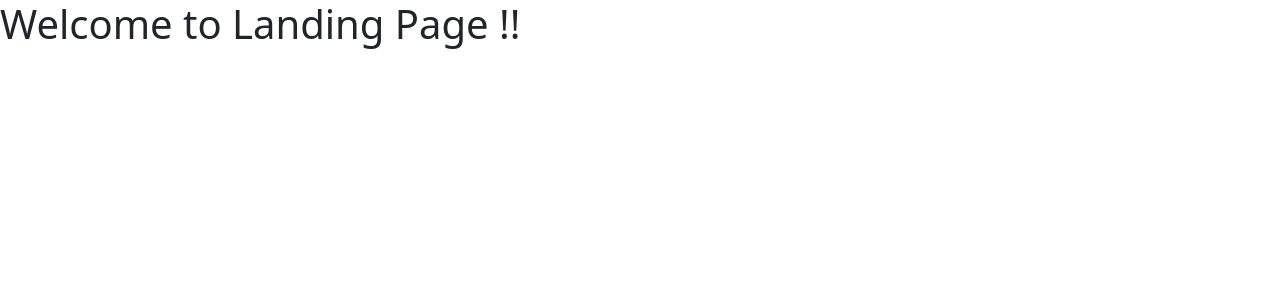
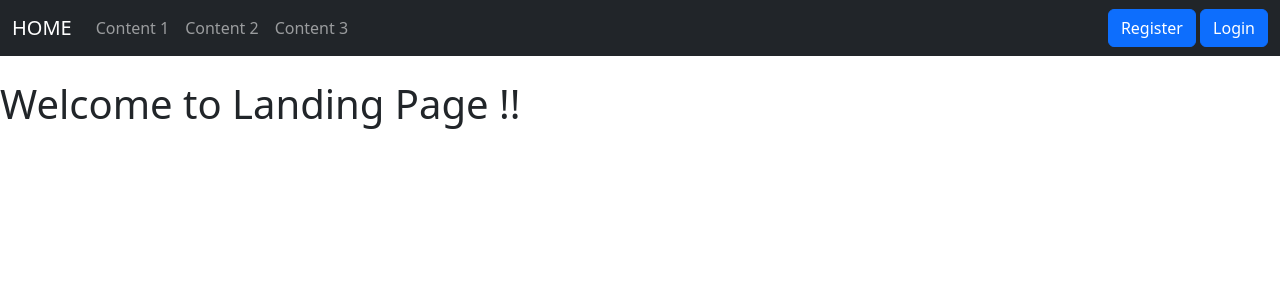
Before and after one commit to adhirajpandey/Flask-Auth, a Flask app: page / in a window 1280 px wide. Shown: the top 300 px of the page. Run offline with Flask 3, Linux system fonts and the light colour scheme; some libraries are stand-ins or nearby versions.

Commit message:
Added Basic UI

```diff
--- a/app.py
+++ b/app.py
@@ -27,7 +27,7 @@ def register():
         else:
             dao.insert_username_password_admin(username, hashed_password, False)
 
-        return redirect(url_for('index'))
+        return redirect(url_for('login'))
 
     return render_template("register.html")
 
@@ -46,19 +46,12 @@ def login():
         if user_details:
             if check_password_hash(user_details[2], password):
                 session['username'] = username
-                return redirect(url_for('content'))
+                return redirect(url_for('restricted_content'))
             else:
                 login_error = "Incorrect Password"
                 return render_template("login.html", error = login_error)
 
     return render_template("login.html")
-
-@app.route("/content", methods = ["GET"])
-def content():
-    if 'username' in session:
-        return render_template("content.html", username = session['username'])
-    else:
-        return redirect(url_for('login'))
 
 @app.route("/logout", methods = ["GET"])
 def logout():
@@ -68,4 +61,23 @@ def logout():
     else:
         return redirect(url_for('index'))
 
+@app.route("/restricted_content", methods = ["GET"])
+def restricted_content():
+    if 'username' in session:
+        return render_template("restricted_content.html", username = session['username'])
+    else:
+        return redirect(url_for('login'))
+
+@app.route("/content1", methods = ["GET"])
+def content1():
+    return render_template("content1.html")
+
+@app.route("/content2", methods = ["GET"])
+def content2():
+    return render_template("content2.html")
+
+@app.route("/content3", methods = ["GET"])
+def content3():
+    return render_template("content3.html")
+
 app.run(debug=True)
--- a/templates/base.html
+++ b/templates/base.html
@@ -7,6 +7,33 @@
     <link href="https://cdn.jsdelivr.net/npm/bootstrap@5.3.2/dist/css/bootstrap.min.css" rel="stylesheet" integrity="sha384-T3c6CoIi6uLrA9TneNEoa7RxnatzjcDSCmG1MXxSR1GAsXEV/Dwwykc2MPK8M2HN" crossorigin="anonymous">
   </head>
   <body>
+    <nav class="navbar navbar-expand-lg bg-dark navbar-dark">
+      <div class="container-fluid">
+        <a class="navbar-brand" href="/">HOME</a>
+        <button class="navbar-toggler" type="button" data-bs-toggle="collapse" data-bs-target="#navbarSupportedContent" aria-controls="navbarSupportedContent" aria-expanded="false" aria-label="Toggle navigation">
+          <span class="navbar-toggler-icon"></span>
+        </button>
+        <div class="collapse navbar-collapse" id="navbarSupportedContent">
+          <ul class="navbar-nav me-auto mb-2 mb-lg-0">
+            <li class="nav-item">
+              <a class="nav-link" aria-current="page" href="/content1">Content 1</a>
+            </li>
+            <li class="nav-item">
+              <a class="nav-link" href="/content2">Content 2</a>
+            </li>
+            <li class="nav-item">
+              <a class="nav-link" href="/content3">Content 3</a>
+            </li>
+          </ul>
+            <div class="d-flex" >
+              <a href="/register" style = "color: white ; text-decoration : none"><button class="btn btn-primary">Register</button></a>
+              <span>&nbsp;</span>
+              <a href="/login" style = "color: white ; text-decoration : none"><button class="btn btn-primary">Login</button></a>
+          </div>
+        </div>
+      </div>
+    </nav>
+    <br>
     {% block content %} {% endblock %}
     <script src="https://cdn.jsdelivr.net/npm/bootstrap@5.3.2/dist/js/bootstrap.bundle.min.js" integrity="sha384-C6RzsynM9kWDrMNeT87bh95OGNyZPhcTNXj1NW7RuBCsyN/o0jlpcV8Qyq46cDfL" crossorigin="anonymous"></script>
   </body>
--- a/templates/content.html
+++ b/templates/restricted_content.html
@@ -8,7 +8,7 @@
 <h2> USER IS {{ username }} </h2>
 
 <div class="text-center">
-    <button class="btn btn-danger btn-block"><a href="/logout" style = "color: white ; text-decoration : none">Logout</a></button>
+    <a href="/logout" style = "color: white ; text-decoration : none"><button class="btn btn-danger btn-block">Logout</button></a>
 </div>
 
 {% endblock content %}
```
Also changed, not shown: templates/content1.html (added, +8 -0 lines), templates/content2.html (added, +8 -0 lines), templates/content3.html (added, +8 -0 lines).
